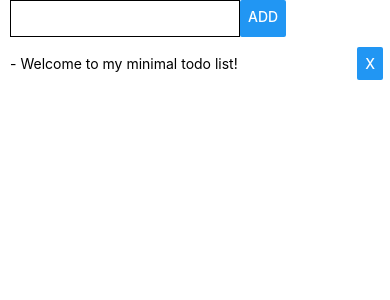
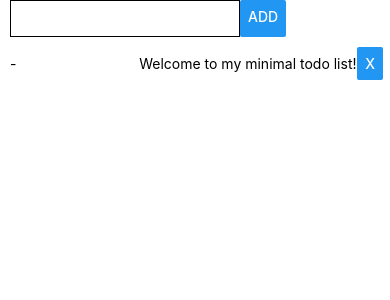
Before and after one commit to rezbyte/MTA, a React Native app: screen / in a window 390 px wide. Shown: the top 300 px of the page. Built offline with nearby package versions, Linux system fonts and the light colour scheme.

Commit message:
Added a text input to the tasks

```diff
--- a/components/TaskListItem.tsx
+++ b/components/TaskListItem.tsx
@@ -1,4 +1,11 @@
-import { StyleSheet, Text, ViewStyle, Button, View } from "react-native";
+import {
+    StyleSheet,
+    Text,
+    TextInput,
+    ViewStyle,
+    Button,
+    View,
+} from "react-native";
 import Task from "../utils/Task";
 
 const styles = StyleSheet.create({
@@ -27,7 +34,8 @@ export default function TaskListItem({
 }: Props): JSX.Element {
     return (
         <View style={[styles.view, style]}>
-            <Text style={styles.text}>- {task.name}</Text>
+            <Text style={styles.text}>- </Text>
+            <TextInput style={styles.text} value={task.name} />
             <Button title="X" onPress={() => onClick(task)} />
         </View>
     );
```
